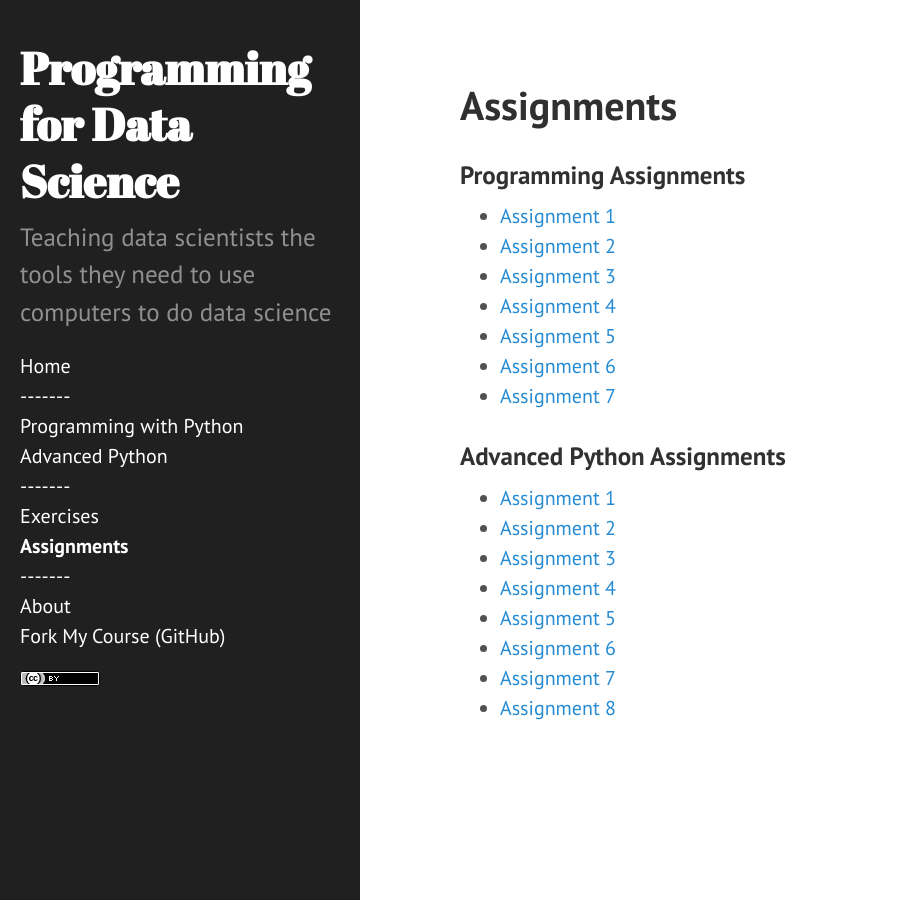
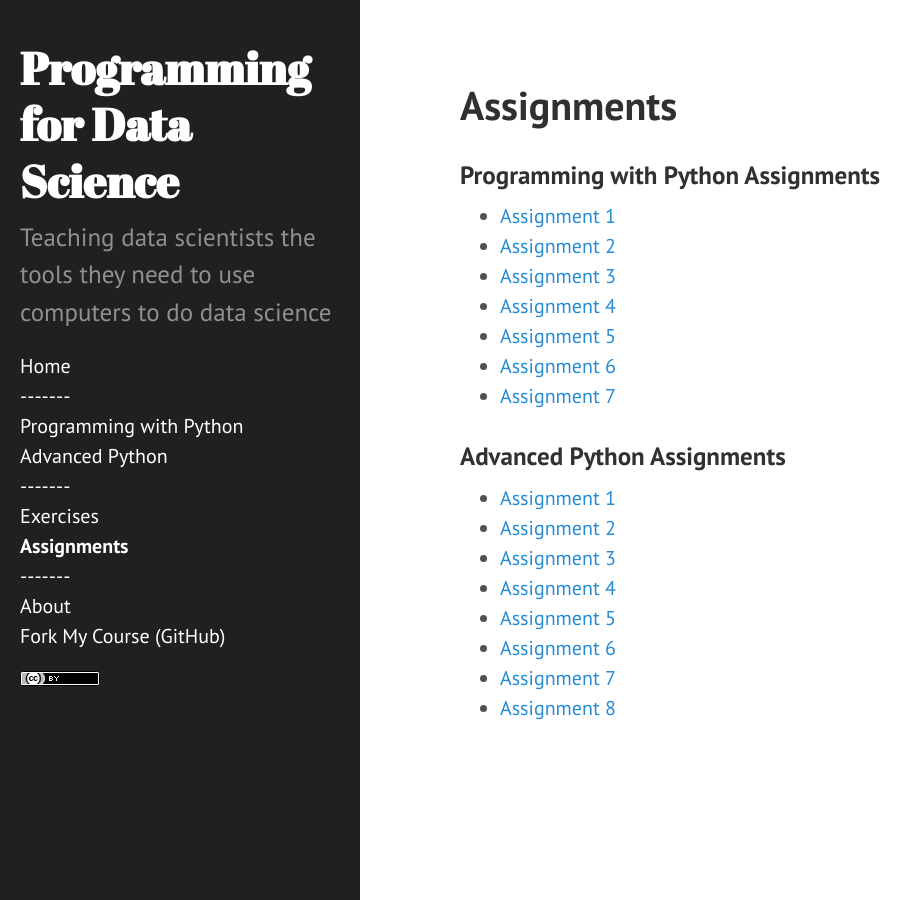
Before and after one commit to nyu-cds/courses, a Jekyll site: the page built from assignments/index.md, in a window 1280 px wide. Shown: the whole page, without its empty margins (0-923 px from the left). Built offline with Jekyll 4.4.1, drawn with Linux system fonts in a browser that asks for light colours.

Commit message:
Update index.md

```diff
--- a/assignments/index.md
+++ b/assignments/index.md
@@ -6,7 +6,7 @@ redirect_from:
   -  /assignments-advanced/
 ---
 
-### Programming Assignments
+### Programming with Python Assignments
 
 * [Assignment 1]({{ site.github.url }}/assignments/programming-1)
 * [Assignment 2]({{ site.github.url }}/assignments/programming-2)
```
